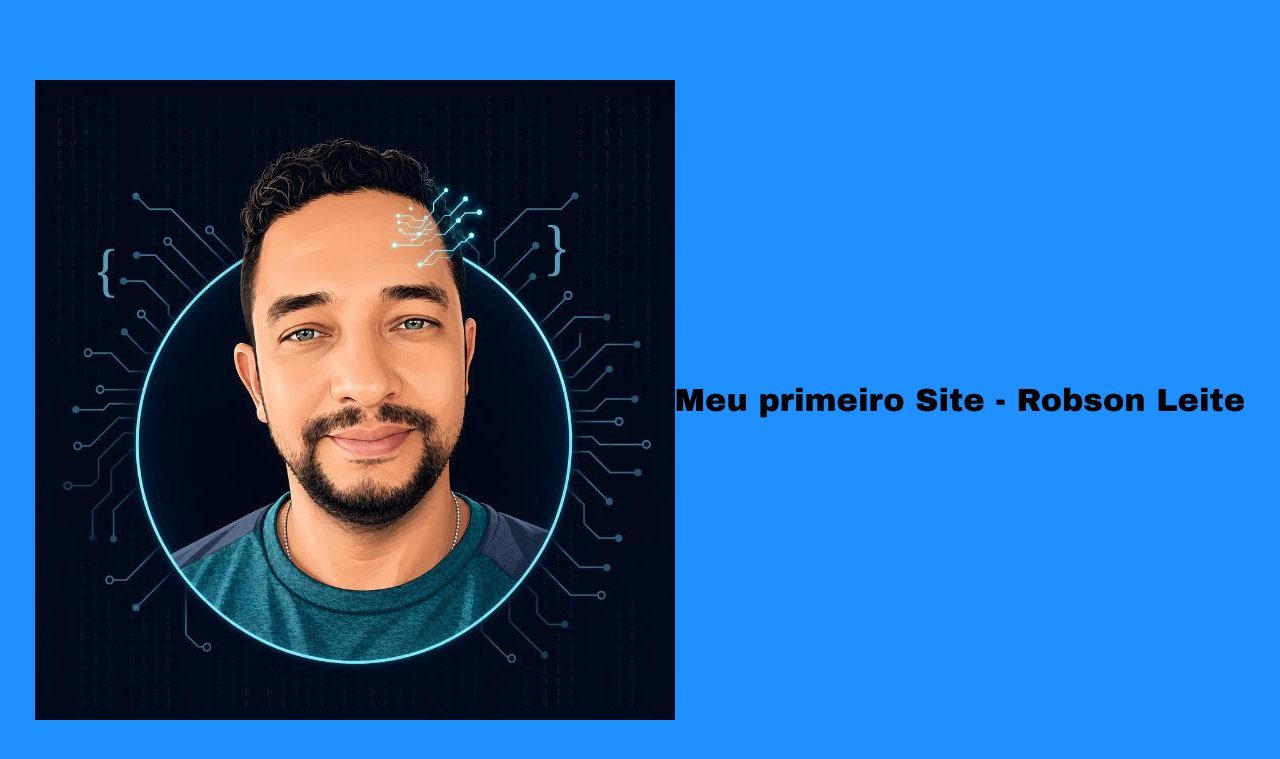
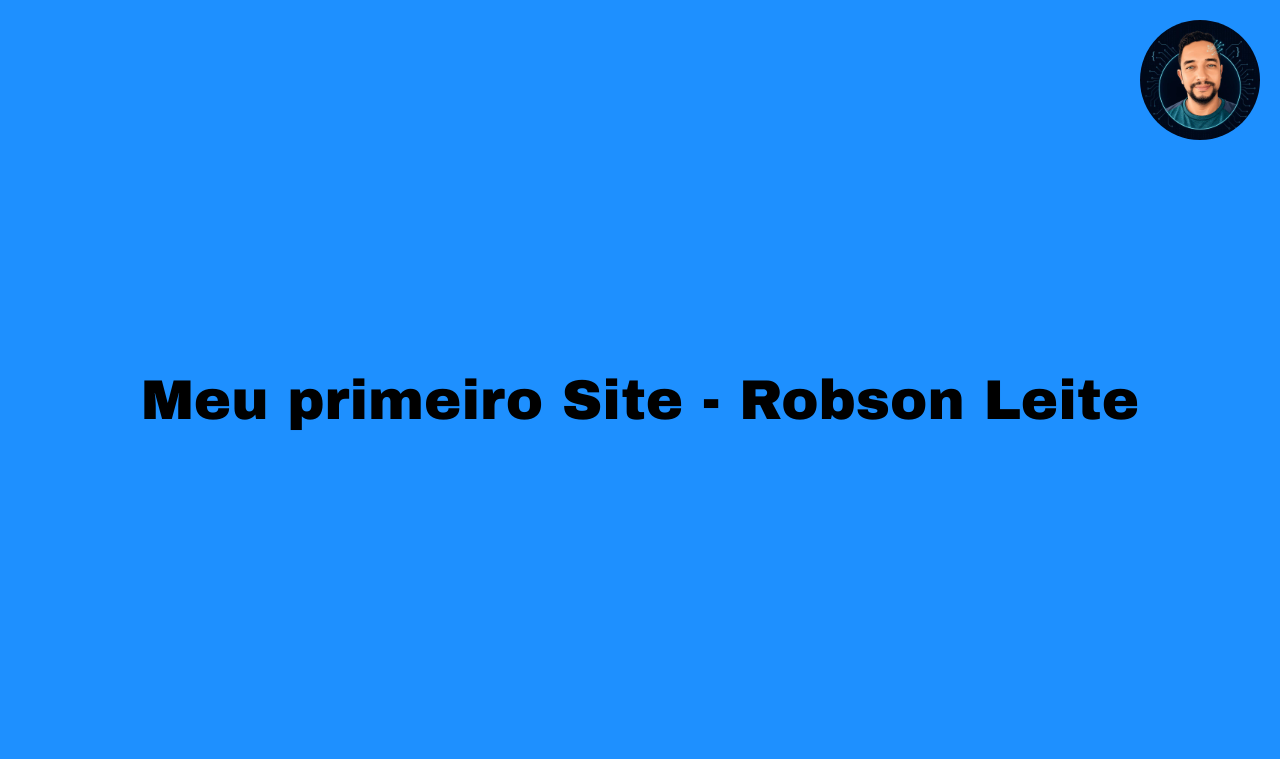
Before and after one commit to robsonleite1977-jpg/Olamundo, a Flask app: page / in a window 1280 px wide. Shown: the top 759 px of the page. Run offline with Flask 3, Linux system fonts and the light colour scheme.

Commit message:
Update estilo.css

```diff
--- a/static/estilo.css
+++ b/static/estilo.css
@@ -1,4 +1,3 @@
-
 body {
     font-family: "Arial Black", Arial, sans-serif;
     color: #000000;
@@ -10,3 +9,17 @@ body {
     height: 100vh;
     margin: 0;
 }
+
+h1 {
+    font-size: 56px;
+}
+
+.foto {
+    position: fixed;
+    top: 20px;
+    right: 20px;
+    width: 120px;
+    height: 120px;
+    border-radius: 50%;
+    object-fit: cover;
+}
```
